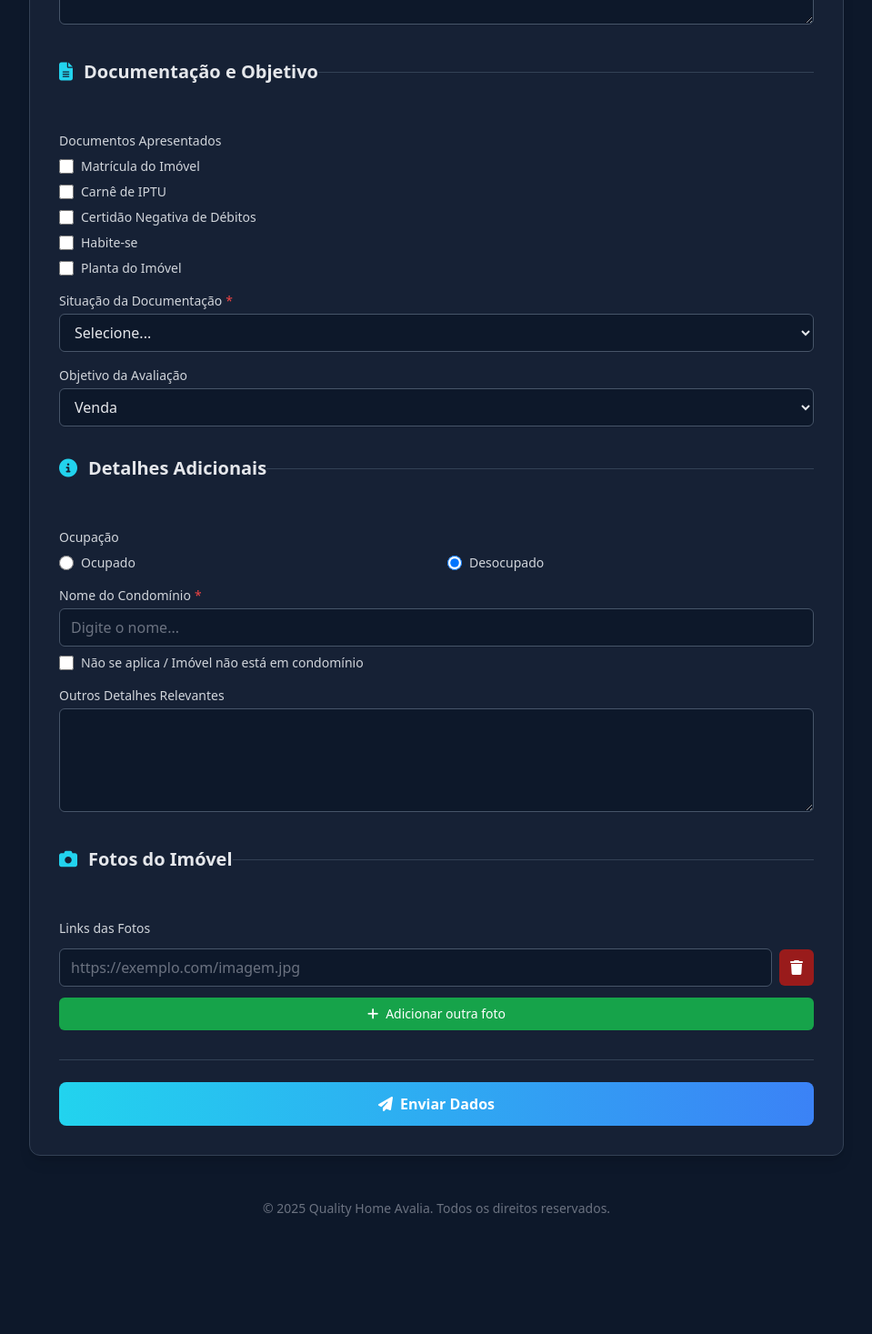
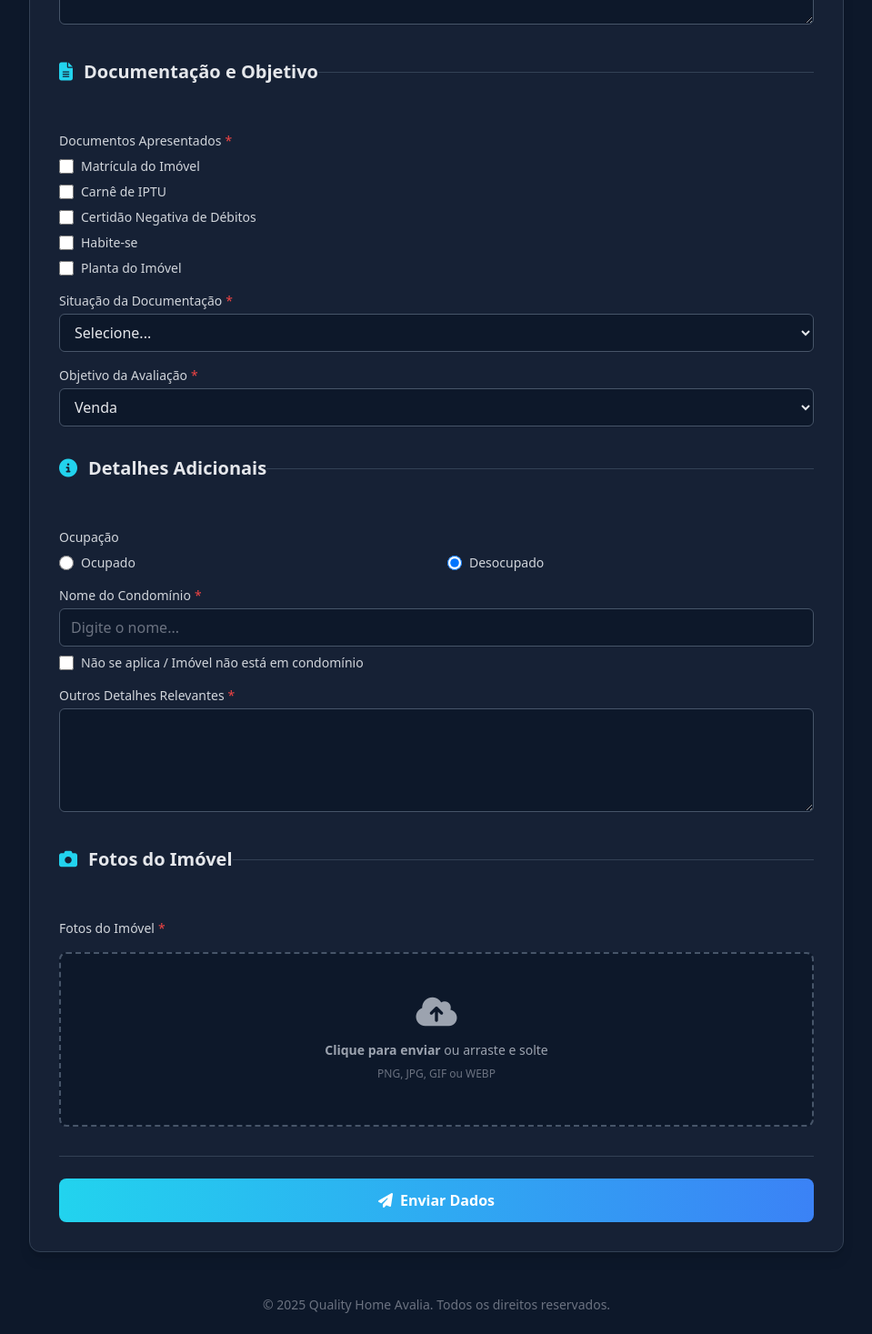
Before and after one commit to fabricadesaas-prog/Formulario_Quality, a React (Vite) app: page / in a window 1280 px wide. Shown: the part 1238-2705 px from the top of the page at 91% size, without its empty margins (160-1119 px from the left). Before the commit the page ends 2609 px from the top, so only its background shows below. Built offline with nearby package versions, Linux system fonts and the light colour scheme.

Commit message:
v1.3
adicionado um campo para arrastar a imagem, além de deixar como obrigatório de preenchimento de todos os campos

```diff
--- a/components/CheckboxGroup.tsx
+++ b/components/CheckboxGroup.tsx
@@ -5,9 +5,10 @@ interface CheckboxGroupProps {
   options: { id: string; value: string; label: string }[];
   selectedValues: string[];
   onChange: (selected: string[]) => void;
+  required?: boolean;
 }
 
-const CheckboxGroup: React.FC<CheckboxGroupProps> = ({ label, options, selectedValues, onChange }) => {
+const CheckboxGroup: React.FC<CheckboxGroupProps> = ({ label, options, selectedValues, onChange, required = false }) => {
   const handleChange = (value: string) => {
     const newSelection = selectedValues.includes(value)
       ? selectedValues.filter((v) => v !== value)
@@ -17,7 +18,10 @@ const CheckboxGroup: React.FC<CheckboxGroupProps> = ({ label, options, selectedV
 
   return (
     <div>
-      <label className="block text-sm font-medium text-gray-300 mb-2">{label}</label>
+      <label className="block text-sm font-medium text-gray-300 mb-2">
+        {label}
+        {required && <span className="text-red-500 ml-1">*</span>}
+      </label>
       <div className="space-y-2">
         {options.map((option) => (
           <div key={option.id} className="flex items-center">
--- a/components/PhotoURLManager.tsx
+++ b/components/PhotoURLManager.tsx
@@ -1,58 +1,125 @@
-import React from 'react';
+import React, { useState, useCallback } from 'react';
 import { usePropertyForm } from '../contexts/PropertyFormContext';
 
-const PhotoURLManager: React.FC = () => {
+interface PhotoURLManagerProps {
+  required?: boolean;
+}
+
+const fileToDataURL = (file: File): Promise<string> => {
+  return new Promise((resolve, reject) => {
+    const reader = new FileReader();
+    reader.onload = () => resolve(reader.result as string);
+    reader.onerror = (error) => reject(error);
+    reader.readAsDataURL(file);
+  });
+};
+
+const PhotoURLManager: React.FC<PhotoURLManagerProps> = ({ required = false }) => {
   const { formData, updateField } = usePropertyForm();
   const photos = formData.photos;
+  const [isDragging, setIsDragging] = useState(false);
 
-  const handlePhotoChange = (index: number, value: string) => {
-    const newPhotos = [...photos];
-    newPhotos[index] = value;
-    updateField('photos', newPhotos);
+  const handleFiles = useCallback(async (files: FileList | null) => {
+    if (!files) return;
+    const fileList = Array.from(files).filter(file => file.type.startsWith('image/'));
+    if (fileList.length === 0) return;
+
+    try {
+      const dataURLs = await Promise.all(fileList.map(fileToDataURL));
+      updateField('photos', [...photos, ...dataURLs]);
+    } catch (error) {
+      console.error("Error converting files to Data URL:", error);
+      alert("Ocorreu um erro ao processar as imagens.");
+    }
+  }, [photos, updateField]);
+
+  const handleDragEnter = (e: React.DragEvent<HTMLDivElement>) => {
+    e.preventDefault();
+    e.stopPropagation();
+    setIsDragging(true);
   };
 
-  const addPhotoField = () => {
-    updateField('photos', [...photos, '']);
+  const handleDragLeave = (e: React.DragEvent<HTMLDivElement>) => {
+    e.preventDefault();
+    e.stopPropagation();
+    setIsDragging(false);
   };
 
-  const removePhotoField = (index: number) => {
-    if (photos.length <= 1) return;
+  const handleDragOver = (e: React.DragEvent<HTMLDivElement>) => {
+    e.preventDefault();
+    e.stopPropagation();
+  };
+
+  const handleDrop = (e: React.DragEvent<HTMLDivElement>) => {
+    e.preventDefault();
+    e.stopPropagation();
+    setIsDragging(false);
+    handleFiles(e.dataTransfer.files);
+  };
+
+  const handleFileSelect = (e: React.ChangeEvent<HTMLInputElement>) => {
+    handleFiles(e.target.files);
+    e.target.value = ''; // Reset input to allow re-uploading the same file
+  };
+
+  const removePhoto = (index: number) => {
     const newPhotos = photos.filter((_, i) => i !== index);
     updateField('photos', newPhotos);
   };
 
   return (
-    <div className="space-y-3">
-      <label className="block text-sm font-medium text-gray-300">
-        Links das Fotos
+    <div className="space-y-4">
+      <label htmlFor="photo-uploader" className="block text-sm font-medium text-gray-300">
+        Fotos do Imóvel
+        {required && <span className="text-red-500 ml-1">*</span>}
       </label>
+
+      <div
+        id="photo-dropzone"
+        tabIndex={0}
+        onDragEnter={handleDragEnter}
+        onDragLeave={handleDragLeave}
+        onDragOver={handleDragOver}
+        onDrop={handleDrop}
+        onClick={() => document.getElementById('photo-input')?.click()}
+        className={`relative flex flex-col items-center justify-center w-full h-48 border-2 border-dashed rounded-lg cursor-pointer transition-colors duration-200 ease-in-out focus:outline-none focus:ring-2 focus:ring-offset-2 focus:ring-offset-[#162135] focus:ring-cyan-500
+          ${isDragging ? 'border-cyan-400 bg-[#1a2942]' : 'border-slate-600 hover:border-slate-500 bg-[#0D182A]'}
+        `}
+      >
+        <div className="flex flex-col items-center justify-center pt-5 pb-6 text-center pointer-events-none">
+          <i className="fas fa-cloud-upload-alt text-4xl text-gray-400 mb-3"></i>
+          <p className="mb-2 text-sm text-gray-400">
+            <span className="font-semibold">Clique para enviar</span> ou arraste e solte
+          </p>
+          <p className="text-xs text-gray-500">PNG, JPG, GIF ou WEBP</p>
+        </div>
+        <input
+          id="photo-input"
+          type="file"
+          multiple
+          accept="image/*"
+          onChange={handleFileSelect}
+          className="hidden"
+        />
+      </div>
+
+      {photos.length > 0 && (
+        <div className="grid grid-cols-2 sm:grid-cols-3 md:grid-cols-4 gap-4 mt-4">
           {photos.map((photo, index) => (
-        <div key={index} className="flex items-center space-x-2">
-          <input
-            type="url"
-            value={photo}
-            onChange={(e) => handlePhotoChange(index, e.target.value)}
-            placeholder="https://exemplo.com/imagem.jpg"
-            className="flex-grow px-3 py-2 border border-slate-600 rounded-md shadow-sm focus:outline-none focus:ring-2 focus:ring-cyan-500 focus:border-cyan-500 transition duration-150 ease-in-out bg-[#0D182A] text-gray-200 placeholder-gray-500"
-          />
+            <div key={index} className="relative group aspect-square">
+              <img src={photo} alt={`Preview ${index + 1}`} className="w-full h-full object-cover rounded-md" />
               <button
                 type="button"
-            onClick={() => removePhotoField(index)}
-            disabled={photos.length <= 1}
-            className="px-3 py-2 bg-red-600 text-white rounded-md hover:bg-red-700 disabled:bg-red-800 disabled:cursor-not-allowed transition-colors"
+                onClick={() => removePhoto(index)}
+                className="absolute top-1 right-1 bg-red-600/80 text-white rounded-full w-6 h-6 flex items-center justify-center opacity-0 group-hover:opacity-100 transition-opacity focus:opacity-100"
+                aria-label={`Remover foto ${index + 1}`}
               >
-            <i className="fas fa-trash"></i>
+                <i className="fas fa-times text-sm"></i>
               </button>
             </div>
           ))}
-      <button
-        type="button"
-        onClick={addPhotoField}
-        className="w-full mt-2 px-4 py-2 bg-green-600 text-white rounded-md hover:bg-green-700 transition-colors flex items-center justify-center text-sm"
-      >
-        <i className="fas fa-plus mr-2"></i>
-        Adicionar outra foto
-      </button>
+        </div>
+      )}
     </div>
   );
 };
--- a/components/PropertyForm.tsx
+++ b/components/PropertyForm.tsx
@@ -72,6 +72,19 @@ const PropertyForm: React.FC = () => {
 
   const handleSubmit = async (e: React.FormEvent) => {
     e.preventDefault();
+
+    if (formData.documents.length === 0) {
+      alert('O campo "Documentos Apresentados" é obrigatório. Por favor, selecione ao menos uma opção.');
+      document.getElementById('matricula')?.focus();
+      return;
+    }
+
+    if (formData.photos.length === 0) {
+        alert('O campo "Fotos do Imóvel" é obrigatório. Por favor, adicione ao menos uma foto.');
+        document.getElementById('photo-dropzone')?.focus();
+        return;
+    }
+
     setIsSubmitting(true);
 
     const webhookUrl = 'https://n8n.felipeteti.com/webhook/formulario';
@@ -126,6 +139,7 @@ const PropertyForm: React.FC = () => {
             placeholder="(XX) XXXXX-XXXX"
             type="tel"
             maxLength={15}
+            required
           />
         </div>
         <RadioGroup
@@ -163,11 +177,11 @@ const PropertyForm: React.FC = () => {
       </FormSection>
 
       <FormSection title="Características do Imóvel" icon="fa-home">
-        <SelectField id="property_type" label="Tipo de Imóvel" value={formData.property_type} onChange={(e) => updateField('property_type', e.target.value)} options={PROPERTY_TYPE_OPTIONS} />
+        <SelectField id="property_type" label="Tipo de Imóvel" value={formData.property_type} onChange={(e) => updateField('property_type', e.target.value)} options={PROPERTY_TYPE_OPTIONS} required/>
         <div className="grid grid-cols-1 md:grid-cols-3 gap-4">
-          <InputField id="land_area_m2" label="Área do Terreno (m²)" type="number" value={formData.land_area_m2?.toString() || ''} onChange={(e) => updateField('land_area_m2', e.target.value ? parseFloat(e.target.value) : null)} />
-          <InputField id="built_area_m2" label="Área Construída (m²)" type="number" value={formData.built_area_m2?.toString() || ''} onChange={(e) => updateField('built_area_m2', e.target.value ? parseFloat(e.target.value) : null)} />
-          <InputField id="construction_age_years" label="Idade da Construção (anos)" type="number" value={formData.construction_age_years?.toString() || ''} onChange={(e) => updateField('construction_age_years', e.target.value ? parseFloat(e.target.value) : null)} />
+          <InputField id="land_area_m2" label="Área do Terreno (m²)" type="number" value={formData.land_area_m2?.toString() || ''} onChange={(e) => updateField('land_area_m2', e.target.value ? parseFloat(e.target.value) : null)} required/>
+          <InputField id="built_area_m2" label="Área Construída (m²)" type="number" value={formData.built_area_m2?.toString() || ''} onChange={(e) => updateField('built_area_m2', e.target.value ? parseFloat(e.target.value) : null)} required/>
+          <InputField id="construction_age_years" label="Idade da Construção (anos)" type="number" value={formData.construction_age_years?.toString() || ''} onChange={(e) => updateField('construction_age_years', e.target.value ? parseFloat(e.target.value) : null)} required/>
         </div>
         <TextareaField id="condition_description" label="Descrição do Estado de Conservação" value={formData.condition_description} onChange={(e) => updateField('condition_description', e.target.value)} required />
       </FormSection>
@@ -178,6 +192,7 @@ const PropertyForm: React.FC = () => {
           options={DOCUMENT_OPTIONS}
           selectedValues={formData.documents}
           onChange={(newSelection) => updateField('documents', newSelection)}
+          required
         />
         <SelectField
           id="document_status"
@@ -187,7 +202,7 @@ const PropertyForm: React.FC = () => {
           options={DOCUMENT_STATUS_OPTIONS}
           required
         />
-        <SelectField id="objective" label="Objetivo da Avaliação" value={formData.objective} onChange={(e) => updateField('objective', e.target.value)} options={OBJECTIVE_OPTIONS} />
+        <SelectField id="objective" label="Objetivo da Avaliação" value={formData.objective} onChange={(e) => updateField('objective', e.target.value)} options={OBJECTIVE_OPTIONS} required/>
       </FormSection>
 
       <FormSection title="Detalhes Adicionais" icon="fa-info-circle">
@@ -221,11 +236,11 @@ const PropertyForm: React.FC = () => {
             </label>
           </div>
         </div>
-        <TextareaField id="additional_details" label="Outros Detalhes Relevantes" value={formData.additional_details} onChange={(e) => updateField('additional_details', e.target.value)} />
+        <TextareaField id="additional_details" label="Outros Detalhes Relevantes" value={formData.additional_details} onChange={(e) => updateField('additional_details', e.target.value)} required/>
       </FormSection>
 
       <FormSection title="Fotos do Imóvel" icon="fa-camera">
-        <PhotoURLManager />
+        <PhotoURLManager required />
       </FormSection>
 
       <div className="pt-6 border-t border-slate-700">
--- a/contexts/PropertyFormContext.tsx
+++ b/contexts/PropertyFormContext.tsx
@@ -21,7 +21,7 @@ const initialFormData: PropertyData = {
   documents: [],
   document_status: '',
   objective: Objective.VENDA,
-  photos: [''],
+  photos: [],
   occupancy: Occupancy.DESOCUPADO,
   condominium: '',
   additional_details: '',
```
Also changed, not shown: services/geminiService.ts (+32 -30 lines). Lines whose indentation alone changed are shown as unchanged.
